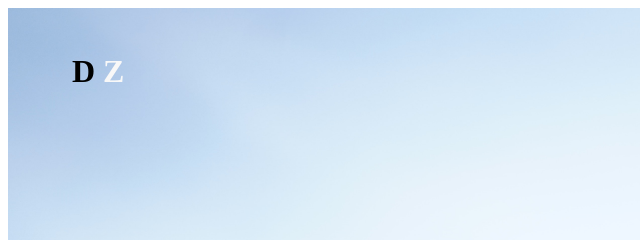
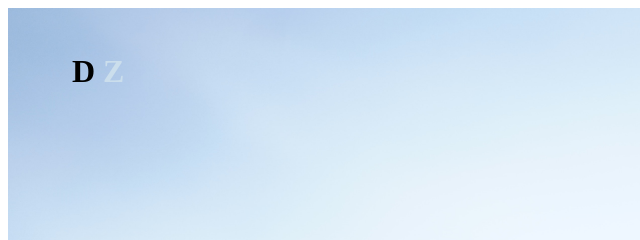
Before and after one commit to Terrence-J/Assignment-2, a plain HTML site: page index.html in a window 1280 px wide. Shown: the top 240 px of the page, 0-640 px from the left. Drawn offline with Linux system fonts and the light colour scheme.

Commit message:
Add files via upload

```diff
--- a/Style.css
+++ b/Style.css
@@ -62,7 +62,7 @@
 
 span{
 
-    color: #F8F8F8;
+    color: #CBDEEC;
 }
 
 
```
